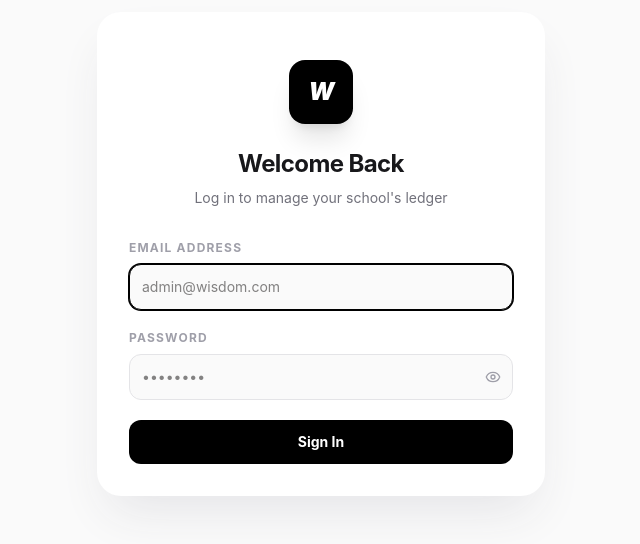
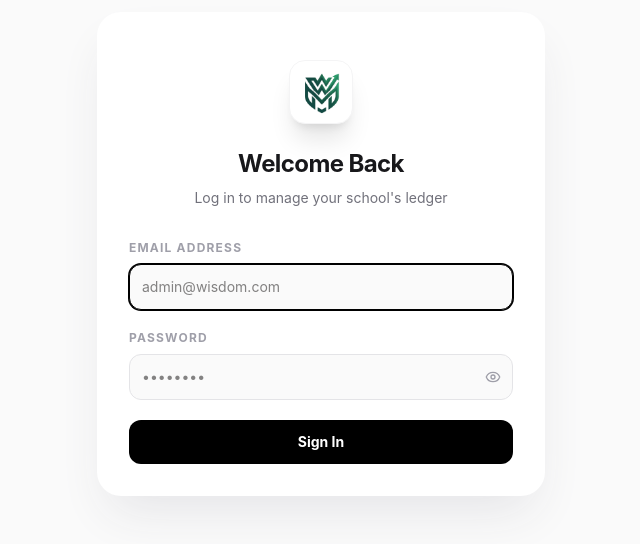
Before and after one commit to Kkaif4/wisdom-management, a Next.js app: page /login in a window 1280 px wide. Shown: the part 146-690 px from the top of the page, without its empty margins (319-959 px from the left). Built offline with nearby package versions, Linux system fonts and the light colour scheme; no server answers.

Commit message:
chore: logo change | login

```diff
--- a/src/app/login/page.tsx
+++ b/src/app/login/page.tsx
@@ -6,6 +6,7 @@ import { useSession } from "next-auth/react";
 import { loginAction } from "./actions";
 import { showToast } from "@/components/shared/Toast";
 import { Loader2, LayoutDashboard, Eye, EyeOff } from "lucide-react";
+import Image from "next/image";
 
 export default function LoginPage() {
   const { data: session, status } = useSession();
@@ -28,8 +29,14 @@ export default function LoginPage() {
       <div className="flex min-h-screen items-center justify-center bg-zinc-50 p-4">
         <div className="w-full max-w-md overflow-hidden rounded-3xl bg-white shadow-2xl shadow-zinc-200">
           <div className="p-8 pt-12 text-center">
-            <div className="mx-auto mb-6 flex h-16 w-16 items-center justify-center rounded-2xl bg-black text-2xl font-black text-white italic tracking-tighter shadow-xl shadow-black/10">
-              W
+            <div className="mx-auto mb-6 flex h-16 w-16 items-center justify-center rounded-2xl bg-white shadow-xl shadow-black/10 overflow-hidden border border-zinc-100 p-1">
+              <Image
+                src="/icon.png"
+                alt="Logo"
+                width={64}
+                height={64}
+                className="object-contain"
+              />
             </div>
             <h1 className="text-2xl font-bold tracking-tight text-zinc-900">
               Welcome, {session.user.name || "User"}
@@ -87,9 +94,15 @@ export default function LoginPage() {
           <div className="p-8 pt-12 text-center">
             <a
               href="/"
-              className="mx-auto mb-6 flex h-16 w-16 items-center justify-center rounded-2xl bg-black text-2xl font-black text-white italic tracking-tighter shadow-xl shadow-black/10"
+              className="mx-auto mb-6 flex h-16 w-16 items-center justify-center rounded-2xl bg-white shadow-xl shadow-black/10 overflow-hidden border border-zinc-100 p-1"
             >
-              W
+              <Image
+                src="/wfm-logo.png"
+                alt="Logo"
+                width={64}
+                height={64}
+                className="object-contain"
+              />
             </a>
             <h1 className="text-2xl font-bold tracking-tight text-zinc-900">
               Welcome Back
```
